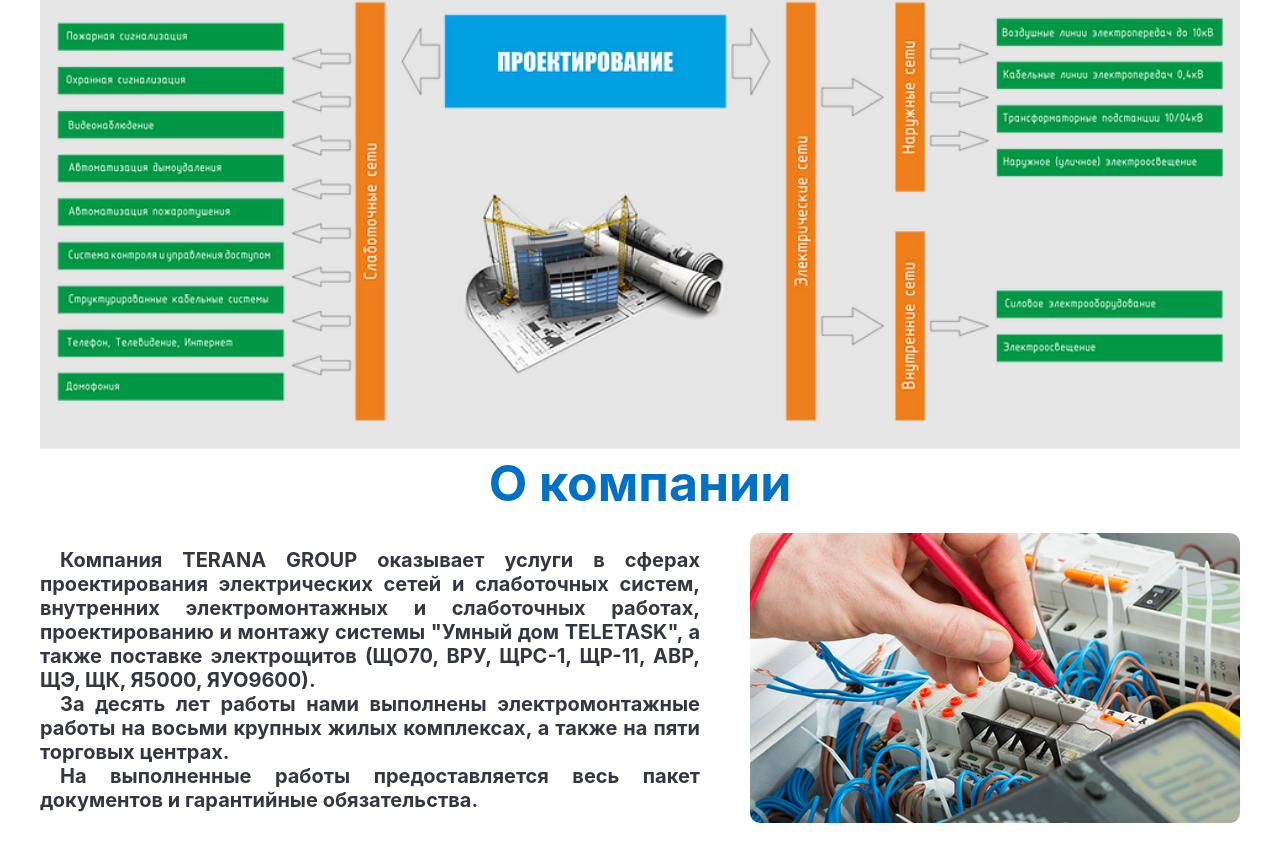
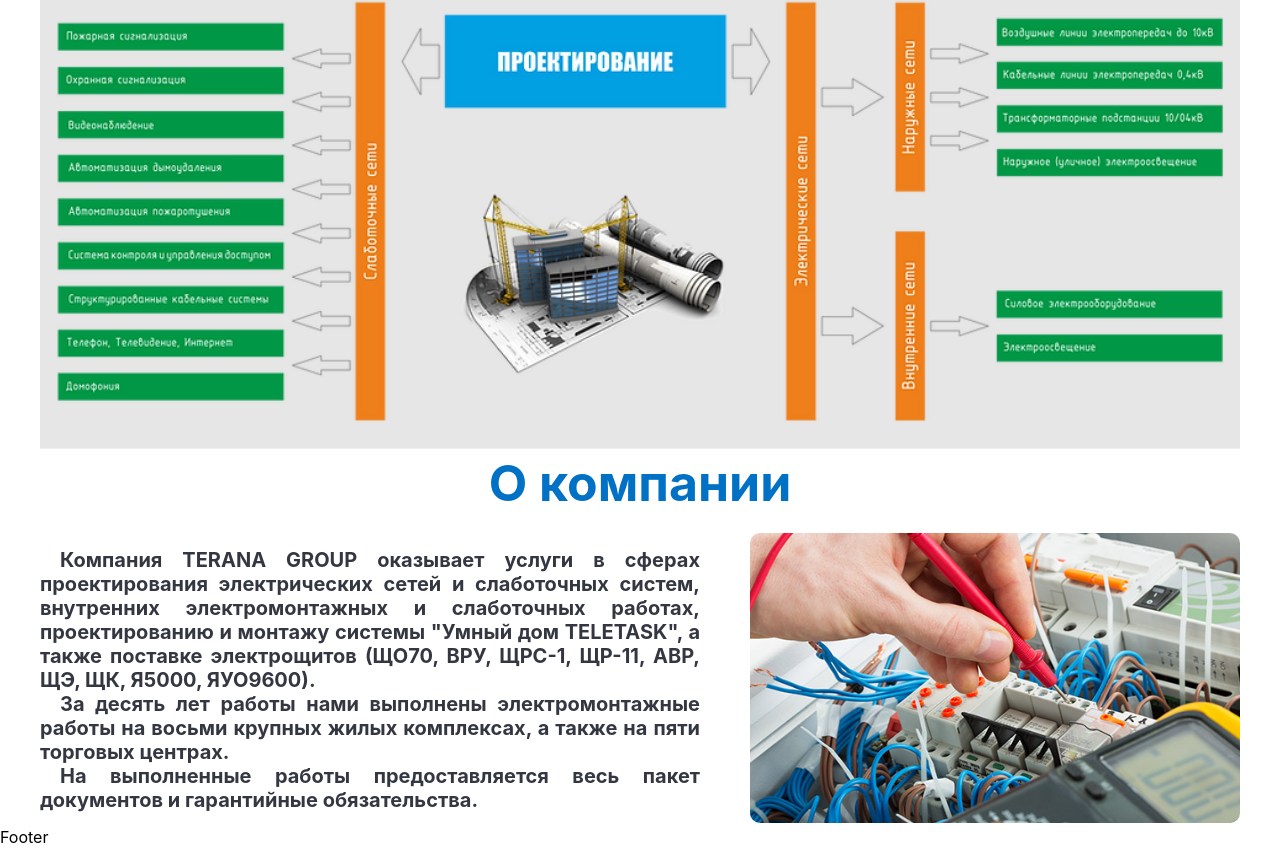
Before and after one commit to Normanar/terana_group, a React (Create React App) app: page / in a window 1280 px wide. Shown: the part 151-998 px from the top of the page. Built offline with nearby package versions, Linux system fonts and the light colour scheme; some icons are missing.

Commit message:
create Footer

```diff
--- a/src/App.tsx
+++ b/src/App.tsx
@@ -3,6 +3,7 @@ import './App.css';
 import {Header} from "./components/Header/Header";
 import {Navbar} from "./components/Navbar/Navbar";
 import {Main} from "./components/Main/Main";
+import {Footer} from "./components/Footer/Footer";
 
 function App() {
   return (
@@ -12,6 +13,7 @@ function App() {
         {/*<Slider/>*/}
         {/*<MySlider/>*/}
         <Main/>
+        <Footer/>
     </div>
   );
 }
--- /dev/null
+++ b/src/components/Footer/Footer.tsx
@@ -0,0 +1,9 @@
+import React from "react";
+
+export function Footer () {
+    return (
+        <div>
+            Footer
+        </div>
+    )
+}
--- a/src/components/Main/AboutCompany.module.css
+++ b/src/components/Main/AboutCompany.module.css
@@ -32,3 +32,13 @@
     width: 490px;
     border-radius: 10px;
 }
+
+.counter {
+    background: #ff6b57 none repeat scroll 0 0;
+    border-radius: 4px;
+    box-shadow: 0 7px 17px 0 rgb(0 0 0 / 0.2), 0 6px 20px 0 rgb(0 0 0 / 0%);
+    color: #fff;
+    padding: 50px 30px;
+    text-align: center;
+    margin-bottom: 30px;
+}
```
